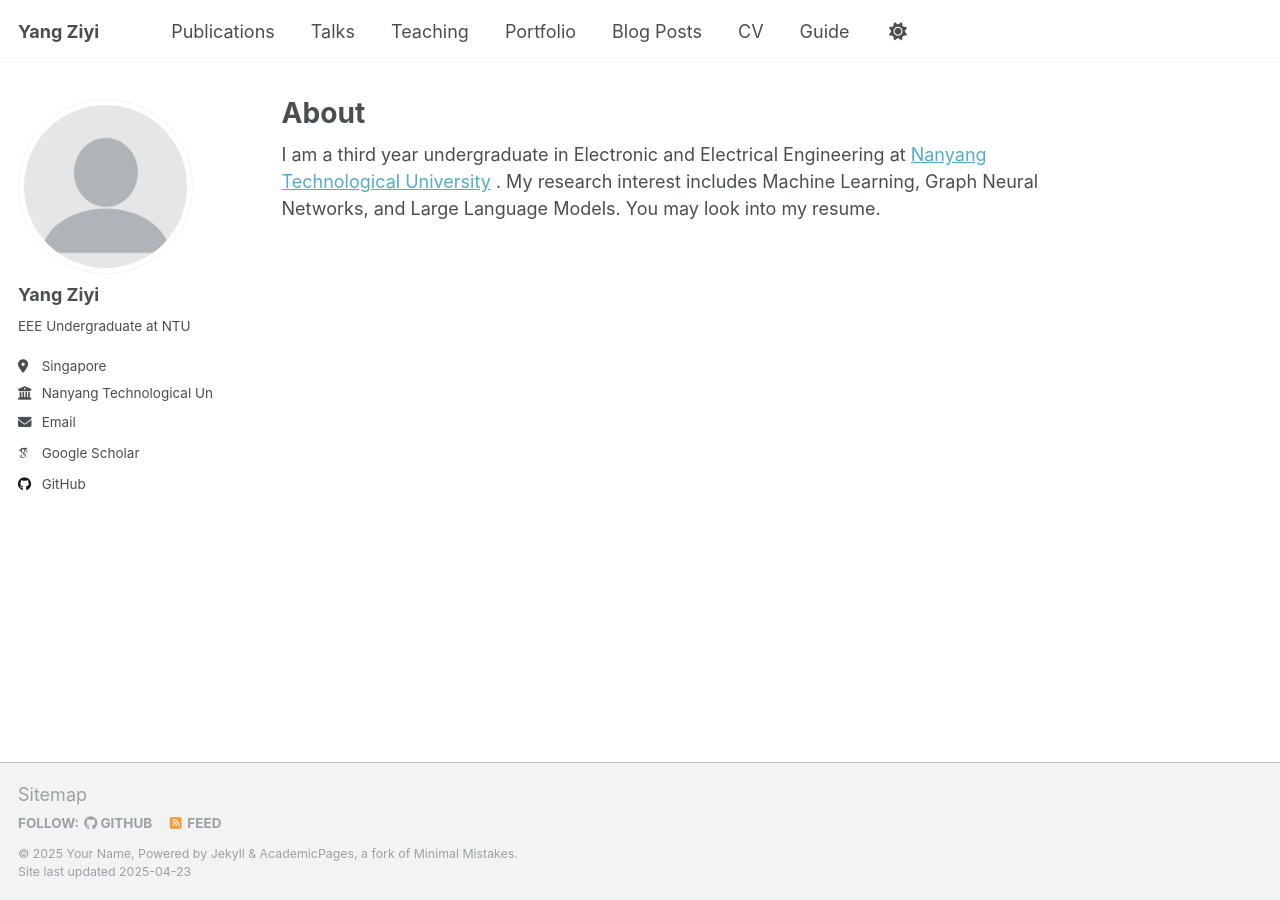
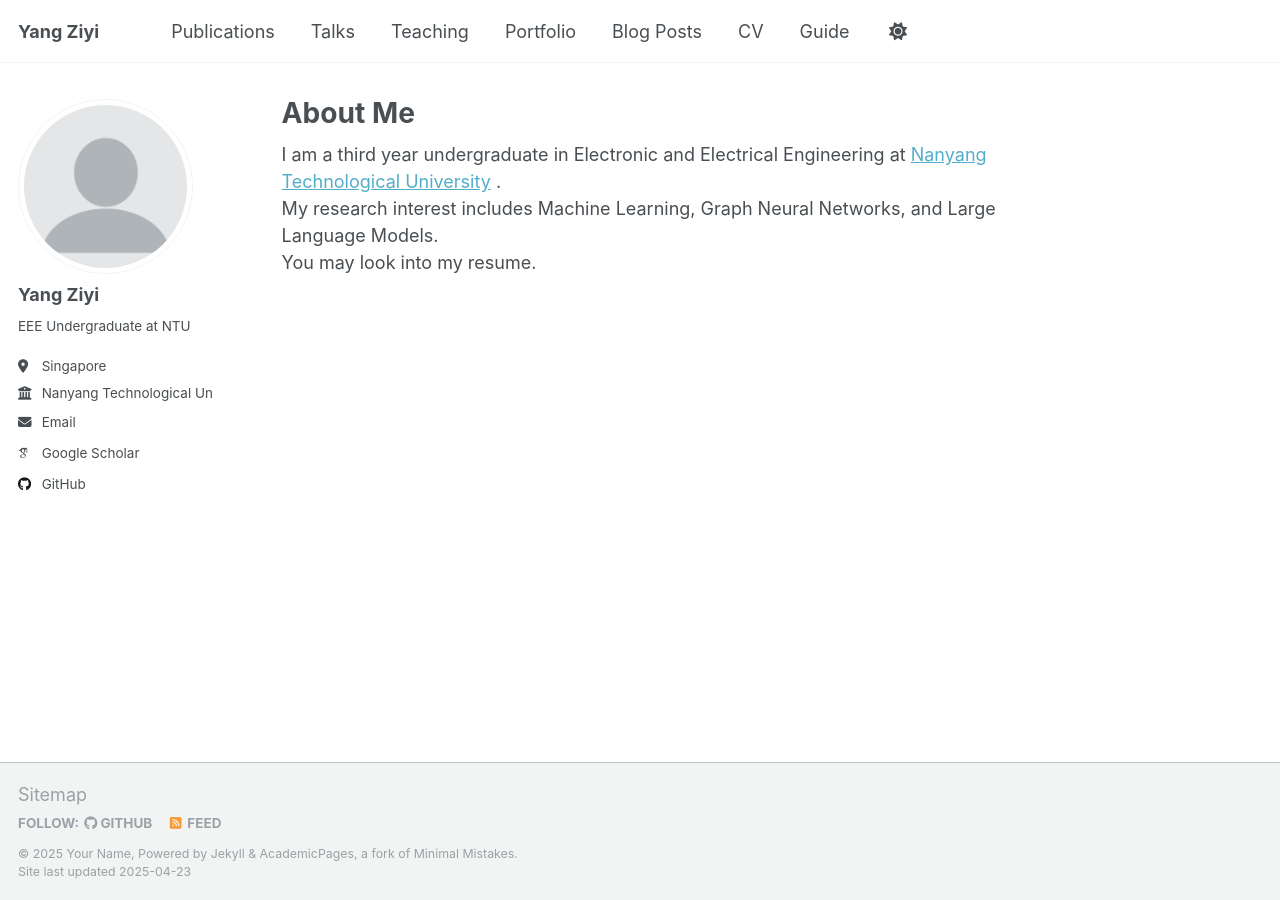
Before and after one commit to Ziyi510/Ziyi510.github.io, a Jekyll site: the page built from _pages/about.md, in a window 1280 px wide. Built offline with Jekyll 4.4.1, drawn with Linux system fonts in a browser that asks for light colours; some web fonts are replaced.

```diff
--- a/_pages/about.md
+++ b/_pages/about.md
@@ -1,12 +1,12 @@
 ---
 permalink: /
-title: "About"
+title: "About Me"
 author_profile: true
 redirect_from:
   - /about/
   - /about.html
 ---
 
-I am a third year undergraduate in Electronic and Electrical Engineering at [Nanyang Technological University](https://www.ntu.edu.sg/) .
-My research interest includes Machine Learning, Graph Neural Networks, and Large Language Models.
+I am a third year undergraduate in Electronic and Electrical Engineering at [Nanyang Technological University](https://www.ntu.edu.sg/) . <br>
+My research interest includes Machine Learning, Graph Neural Networks, and Large Language Models.<br>
 You may look into my resume.
```
